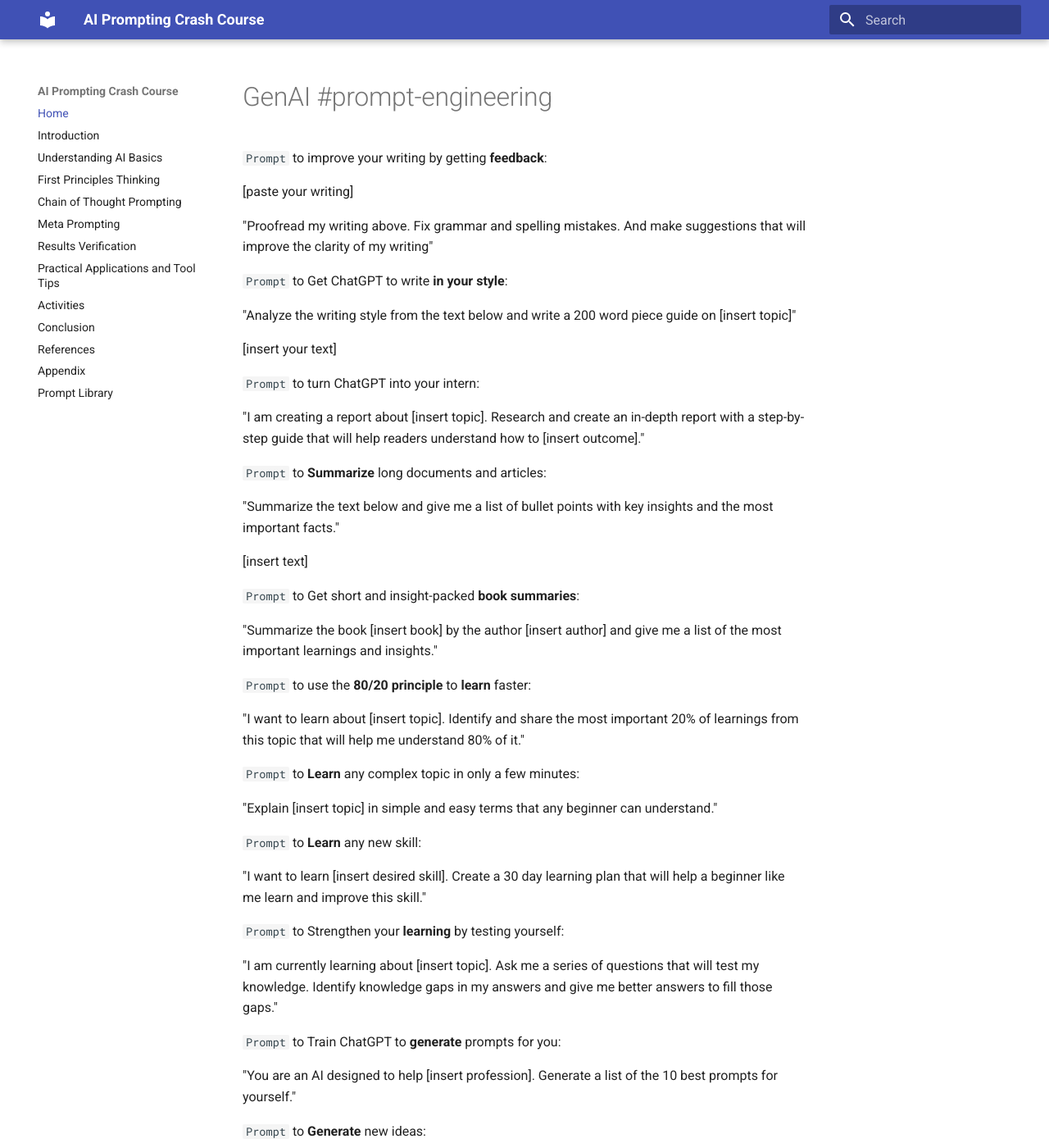
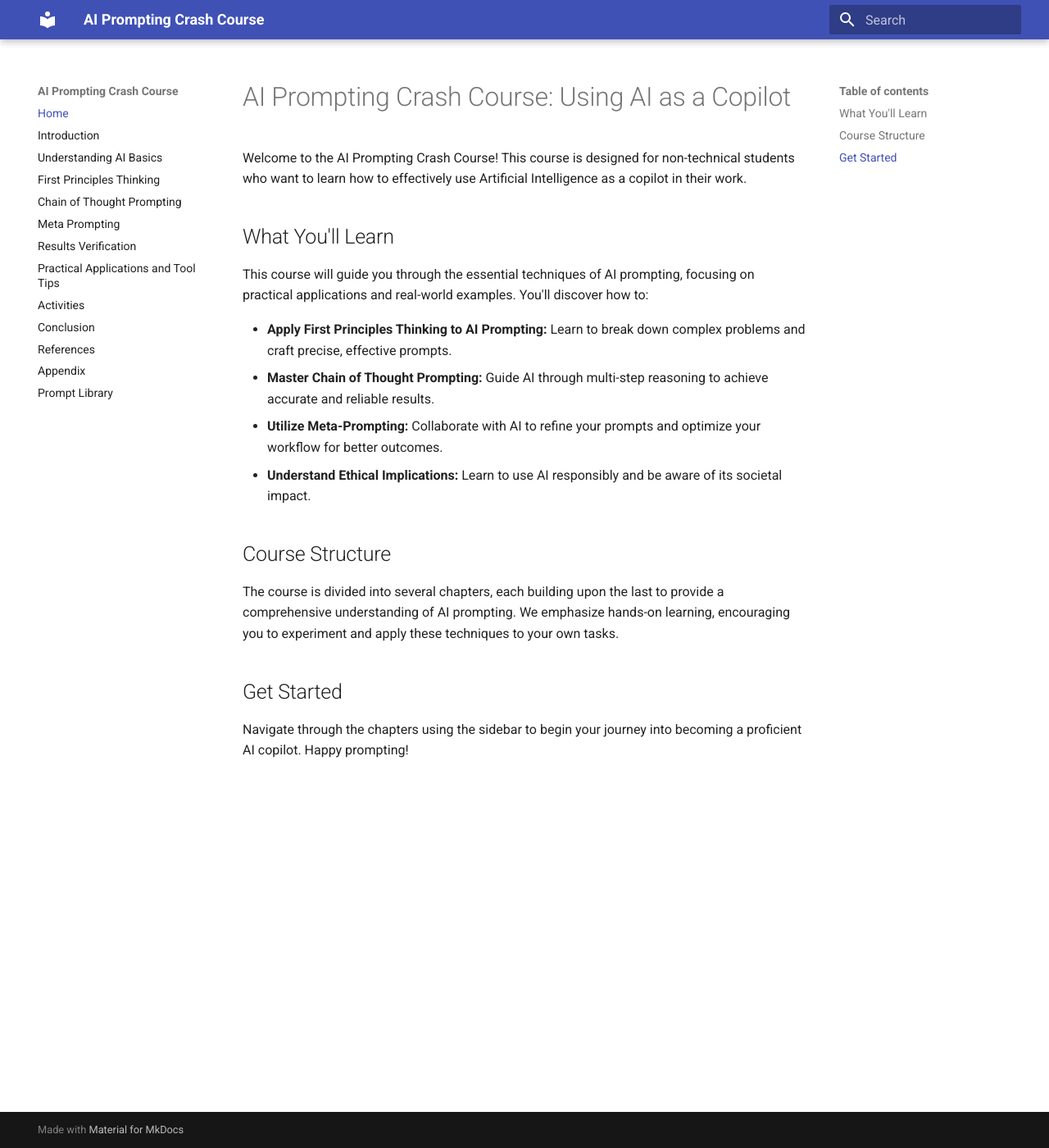
Before and after one commit to jmetzz/prompting-with-purpose, an MkDocs documentation site: the page built from docs/index.md, in a window 1280 px wide and 1400 px high. Shown: the whole window at 82% size. Built offline with MkDocs 1.6.1 and Material for MkDocs 9.7.7, drawn with Linux system fonts in a browser that asks for light colours; some of the changed text lies outside the part shown.

Commit message:
feat(docs): Reorganize and enhance course documentation

```diff
--- a/docs/index.md
+++ b/docs/index.md
@@ -1,114 +1,20 @@
-#GenAI #prompt-engineering
+# AI Prompting Crash Course: Using AI as a Copilot
 
+Welcome to the AI Prompting Crash Course! This course is designed for non-technical students who want to learn how to effectively use Artificial Intelligence as a copilot in their work.
 
-`Prompt` to improve your writing by getting **feedback**:
+## What You'll Learn
 
-[paste your writing]
+This course will guide you through the essential techniques of AI prompting, focusing on practical applications and real-world examples. You'll discover how to:
 
-"Proofread my writing above. Fix grammar and spelling mistakes. And make suggestions that will improve the clarity of my writing"
+* **Apply First Principles Thinking to AI Prompting:** Learn to break down complex problems and craft precise, effective prompts.
+* **Master Chain of Thought Prompting:** Guide AI through multi-step reasoning to achieve accurate and reliable results.
+* **Utilize Meta-Prompting:** Collaborate with AI to refine your prompts and optimize your workflow for better outcomes.
+* **Understand Ethical Implications:** Learn to use AI responsibly and be aware of its societal impact.
 
-`Prompt` to Get ChatGPT to write **in your style**:
+## Course Structure
 
-"Analyze the writing style from the text below and write a 200 word piece guide on [insert topic]"
+The course is divided into several chapters, each building upon the last to provide a comprehensive understanding of AI prompting. We emphasize hands-on learning, encouraging you to experiment and apply these techniques to your own tasks.
 
-[insert your text]
+## Get Started
 
-`Prompt` to turn ChatGPT into your intern:
-
-"I am creating a report about [insert topic]. Research and create an in-depth report with a step-by-step guide that will help readers understand how to [insert outcome]."
-
-`Prompt` to **Summarize** long documents and articles:
-
-"Summarize the text below and give me a list of bullet points with key insights and the most important facts."
-
-[insert text]
-
-`Prompt` to Get short and insight-packed **book summaries**:
-
-"Summarize the book [insert book] by the author [insert author] and give me a list of the most important learnings and insights."
-
-`Prompt` to use the **80/20 principle** to **learn** faster:
-
-"I want to learn about [insert topic]. Identify and share the most important 20% of learnings from this topic that will help me understand 80% of it."
-
-`Prompt` to **Learn** any complex topic in only a few minutes:
-
-"Explain [insert topic] in simple and easy terms that any beginner can understand."
-
-`Prompt` to **Learn** any new skill:
-
-"I want to learn [insert desired skill]. Create a 30 day learning plan that will help a beginner like me learn and improve this skill."
-
-`Prompt` to Strengthen your **learning** by testing yourself:
-
-"I am currently learning about [insert topic]. Ask me a series of questions that will test my knowledge. Identify knowledge gaps in my answers and give me better answers to fill those gaps."
-
-`Prompt` to Train ChatGPT to **generate** prompts for you:
-
-"You are an AI designed to help [insert profession]. Generate a list of the 10 best prompts for yourself."
-
-`Prompt` to **Generate** new ideas:
-
-"I want to [insert task or goal]. Generate [insert desired outcome] for [insert task or goal]."
-
-`Prompt` to Understand things faster by simplifying complex texts.
-
-"Rewrite the text below and make it easy for a beginner to understand".
-
-[insert text]
-
-`Prompt` to Eliminate writer's block:
-
-"I'm writing a blog post about [insert topic]. I can't come up with a catchy title. Give me a list of 5 suggestions for the blog title for this piece."
-
-`Prompt` to Solve problems faster:
-
-[insert problem]
-
-"Give me a step by step solution to the problem above with clear instructions on how to execute each step."
-
-`Prompt` to Make better decisions faster:
-
-"I am trying to decide if I should [insert decision]. Give me a list of pros and cons that will help me decide why I should or shouldn't make this decision."
-
-# Accelerate business
-
-`Prompt` to create more predictable sales growth.
-
-"Acting as if you are a world-class sales expert, please provide a 90-day plan covering required processes and people to create a predictable sales engine within the company."
-
-`Prompt` to improve your time management and productivity.
-
-"I am struggling to keep up with everything. Acting as if you are a world-class time management and productivity expert, please suggest strategies for me to better organize my week and be more productive on a day-to-day basis."
-
-`Prompt` to make your board meetings more useful.
-
-"My board meetings feel more burdensome than useful. Acting as a world-class Board of Directors please suggest strategies to improve the quality and outcomes of our board meetings."
-
-`Prompt` to help inform your next key hire.
-
-"I'm trying to decide whether I should hire a [insert first position, e.g., VP of Marketing] next or a [insert second position, e.g., VP of Sales]. Please ask me the right questions about my business to help inform which hire I should make next."
-
-`Prompt` to drive greater accountability and ownership.
-
-"I want to drive greater accountability and ownership in my team. Acting as a world-class management expert, please suggest a set of practical strategies to achieve this."
-
-`Prompt` to communicate your value proposition more clearly.
-
-"I would like to communicate our value proposition more concisely and clearly. Please review the various elements of our current value proposition below and suggest opportunities to improve it."
-
-[insert current value proposition elements]
-
-`Prompt` to make difficult conversations less difficult.
-
-"I need to have a difficult conversation with one of my team members regarding the below issue. Please provide a structured way to have the conversation that demonstrates empathy, while also making my expectations clear and increasing the likelihood of a positive outcome."
-
-[describe issue, e.g., the individual’s performance]
-
-`Prompt` to create outline for fundraising pitch deck.
-
-"Acting as if you are a world-class venture capitalist, please provide an outline of each slide in my investor deck, including the rational points each slide should satisfy and the emotions the reader should feel."
-
-`Prompt` to develop a robust growth strategy.
-
-“Acting as if you are a world-class strategist, please help me develop a robust business growth strategy. What factors should I consider and what steps should I take?”
+Navigate through the chapters using the sidebar to begin your journey into becoming a proficient AI copilot. Happy prompting!
```
Also changed, not shown: docs/.course_improvements.md (deleted, +0 -91 lines), docs/00_introduction.md (+3 -3 lines), docs/08_conclusion.md (+1 -1 lines), docs/11_prompt_library.md (+103 -99 lines).
